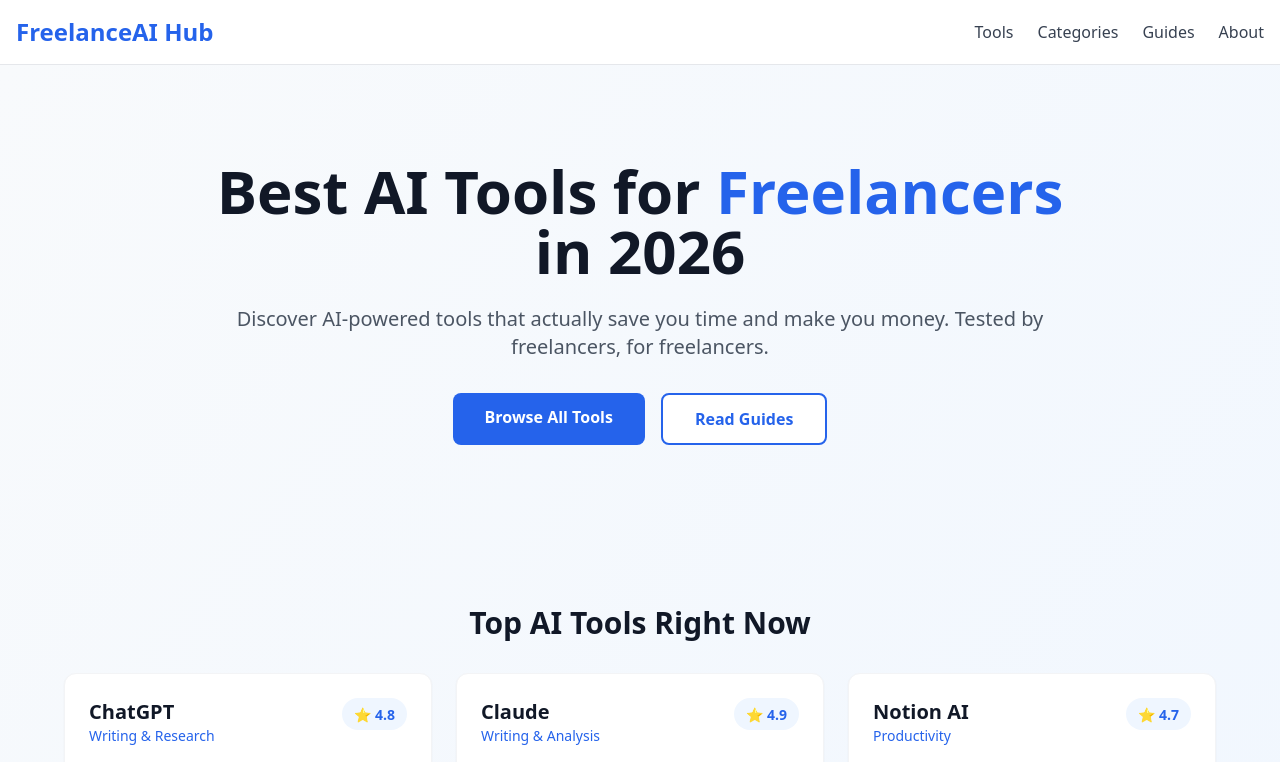
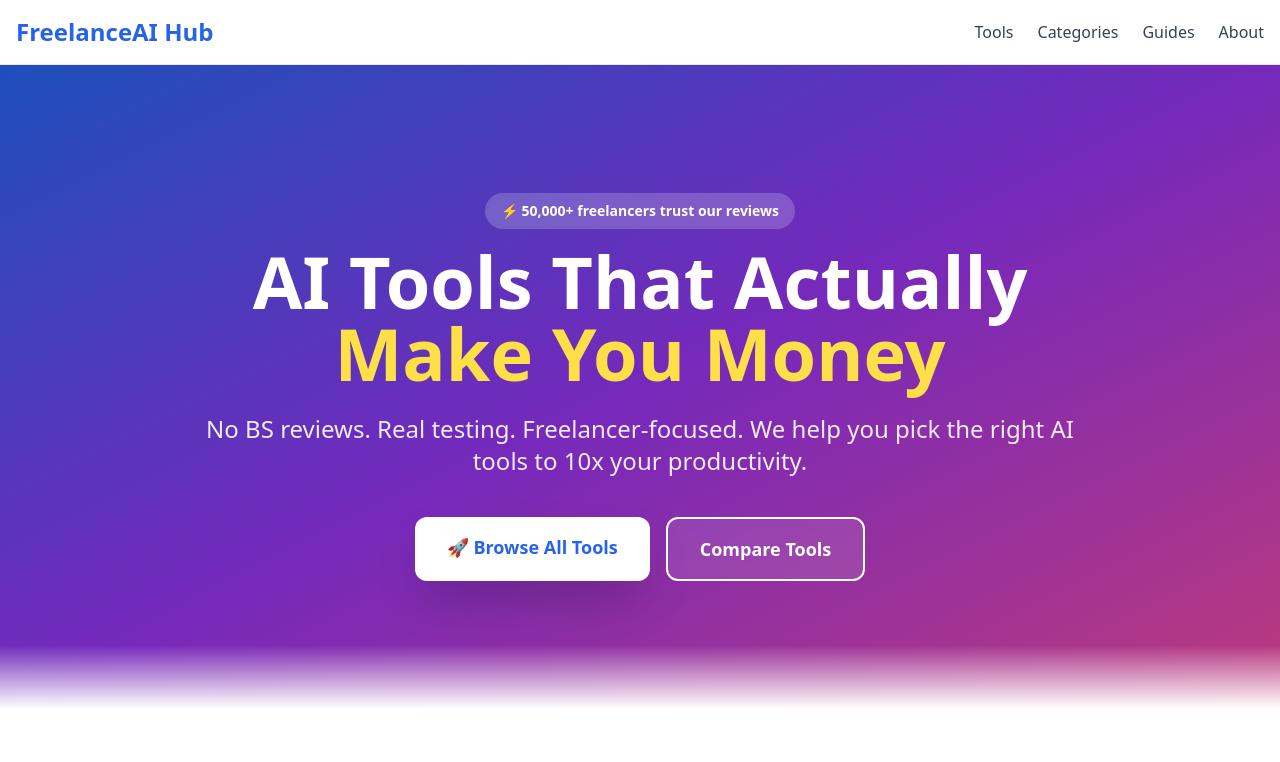
Before and after one commit to eddclawd-lang/freelance-ai-hub, a Next.js app: page / in a window 1280 px wide. Shown: the top 762 px of the page. Built offline with nearby package versions, Linux system fonts and the light colour scheme.

Commit message:
Modern hero design upgrade

```diff
--- a/app/page.tsx
+++ b/app/page.tsx
@@ -2,32 +2,38 @@ import Link from 'next/link'
 
 export default function Home() {
   return (
-    <main className="min-h-screen bg-gradient-to-br from-slate-50 to-blue-50">
+    <main className="min-h-screen">
       {/* Hero Section */}
-      <div className="container mx-auto px-4 py-16 md:py-24">
+      <div className="relative overflow-hidden bg-gradient-to-br from-blue-600 via-purple-600 to-pink-500">
+        <div className="absolute inset-0 bg-black opacity-20"></div>
+        <div className="container mx-auto px-4 py-20 md:py-32 relative z-10">
           <div className="max-w-4xl mx-auto text-center">
-          <h1 className="text-5xl md:text-6xl font-bold text-gray-900 mb-6">
-            Best AI Tools for <span className="text-blue-600">Freelancers</span> in 2026
+            <div className="inline-block mb-4 px-4 py-2 bg-white/20 backdrop-blur-sm rounded-full text-white text-sm font-semibold">
+              ⚡ 50,000+ freelancers trust our reviews
+            </div>
+            <h1 className="text-5xl md:text-7xl font-extrabold text-white mb-6 leading-tight">
+              AI Tools That Actually <span className="text-yellow-300">Make You Money</span>
             </h1>
-          <p className="text-xl text-gray-600 mb-8">
-            Discover AI-powered tools that actually save you time and make you money.
-            Tested by freelancers, for freelancers.
+            <p className="text-xl md:text-2xl text-white/90 mb-10 leading-relaxed">
+              No BS reviews. Real testing. Freelancer-focused. We help you pick the right AI tools to 10x your productivity.
             </p>
-          <div className="flex gap-4 justify-center">
+            <div className="flex gap-4 justify-center flex-wrap">
               <Link
                 href="/tools"
-              className="bg-blue-600 text-white px-8 py-3 rounded-lg font-semibold hover:bg-blue-700 transition"
+                className="bg-white text-blue-600 px-8 py-4 rounded-xl font-bold text-lg hover:scale-105 transition-transform shadow-2xl"
               >
-              Browse All Tools
+                🚀 Browse All Tools
               </Link>
               <Link
-              href="/guides"
-              className="bg-white text-blue-600 border-2 border-blue-600 px-8 py-3 rounded-lg font-semibold hover:bg-blue-50 transition"
+                href="/comparisons/chatgpt-vs-claude"
+                className="bg-white/10 backdrop-blur-sm text-white border-2 border-white px-8 py-4 rounded-xl font-bold text-lg hover:bg-white/20 transition"
               >
-              Read Guides
+                Compare Tools
               </Link>
             </div>
           </div>
+        </div>
+        <div className="absolute bottom-0 left-0 right-0 h-16 bg-gradient-to-t from-white to-transparent"></div>
       </div>
 
       {/* Featured Tools */}
```
Lines whose indentation alone changed are shown as unchanged.
